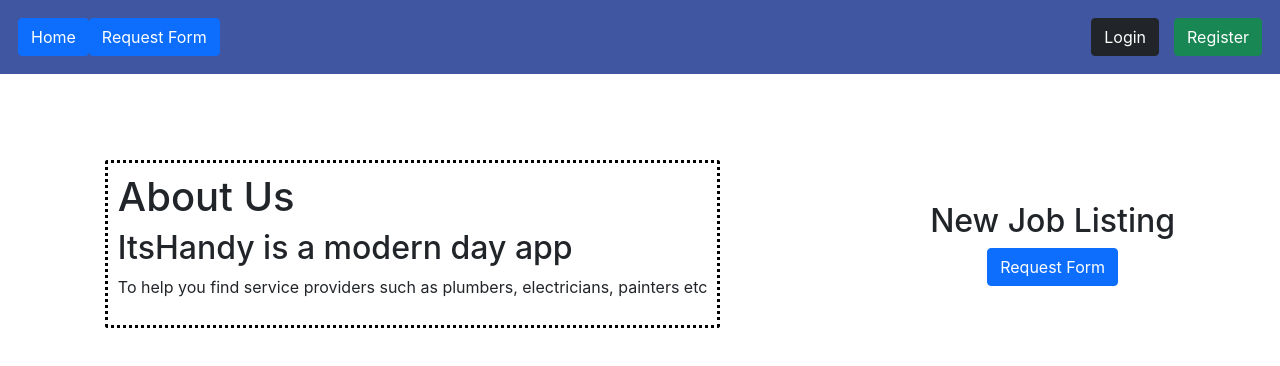
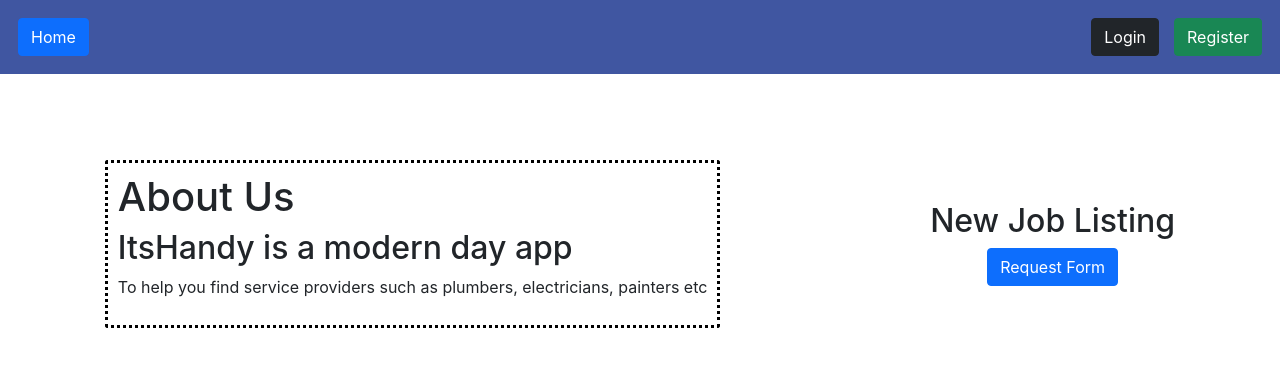
Before and after one commit to shree-yadam/ItsHandy, a React (Create React App) app in the folder client/: page / in a window 1280 px wide. Shown: the top 366 px of the page. Built offline with nearby package versions, Linux system fonts and the light colour scheme.

Commit message:
added conditional render for requestform in navbar

```diff
--- a/client/src/components/NavBar.jsx
+++ b/client/src/components/NavBar.jsx
@@ -24,7 +24,6 @@ return (
         <div className = "navbar-items-container">
           <span>
             <Button  className="navbar-items" onClick={()=> history.push("/")}>Home</Button>
-            <Button onClick={()=> history.push('/requests/new')}> Request Form </Button>
           </span>
           <div className="user-action-nav">
             <Button variant="dark" className="navbar-items" onClick={()=> history.push("/login")}>Login</Button>
@@ -36,8 +35,11 @@ return (
         currentUser &&
         <div className = "navbar-items-container">
           <span>
+
             <Button variant="success" className="navbar-items" onClick={()=> history.push("/")}>Home</Button>
+            {!currentUser.is_provider &&
             <Button onClick={()=> history.push('/requests/new')}> Request Form </Button>
+            }
           </span>
           <div className="user-action-nav">
 
```
